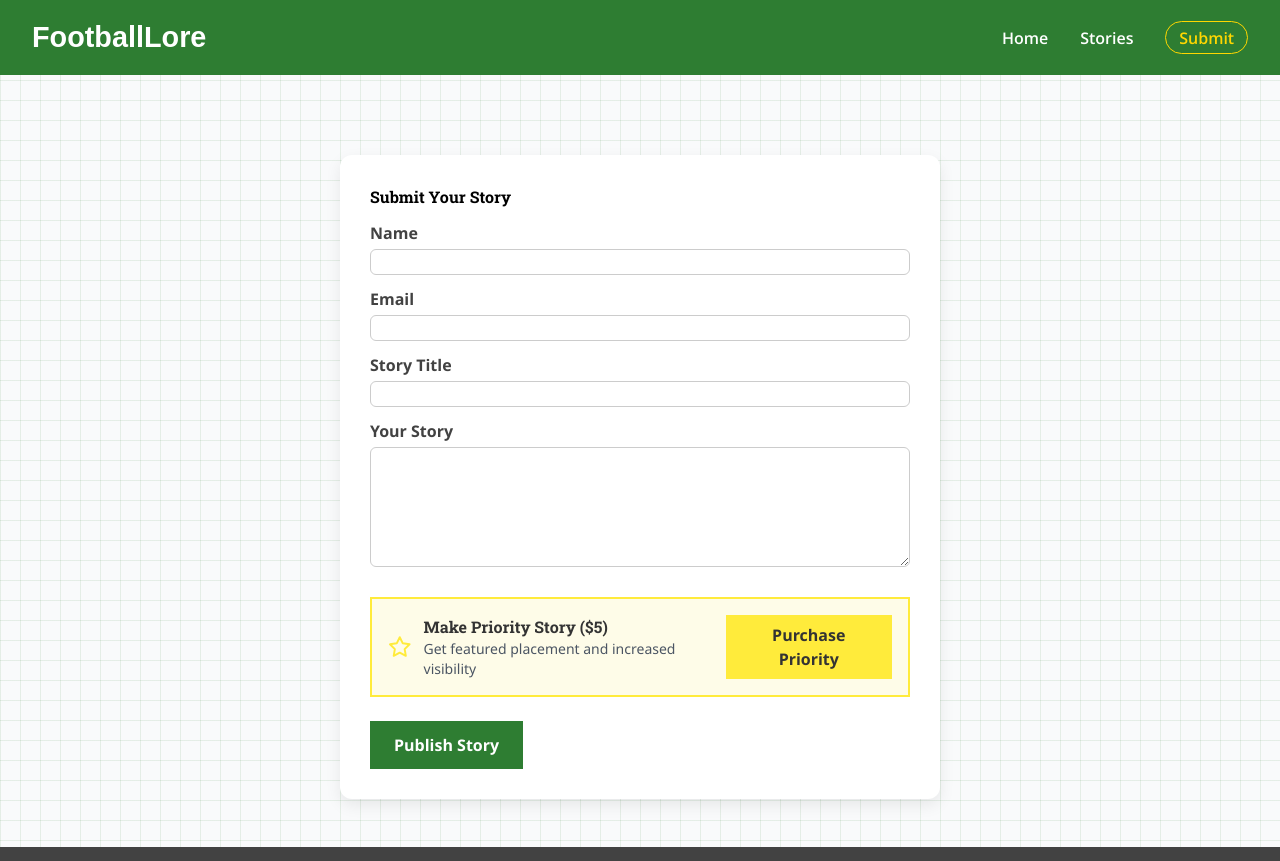
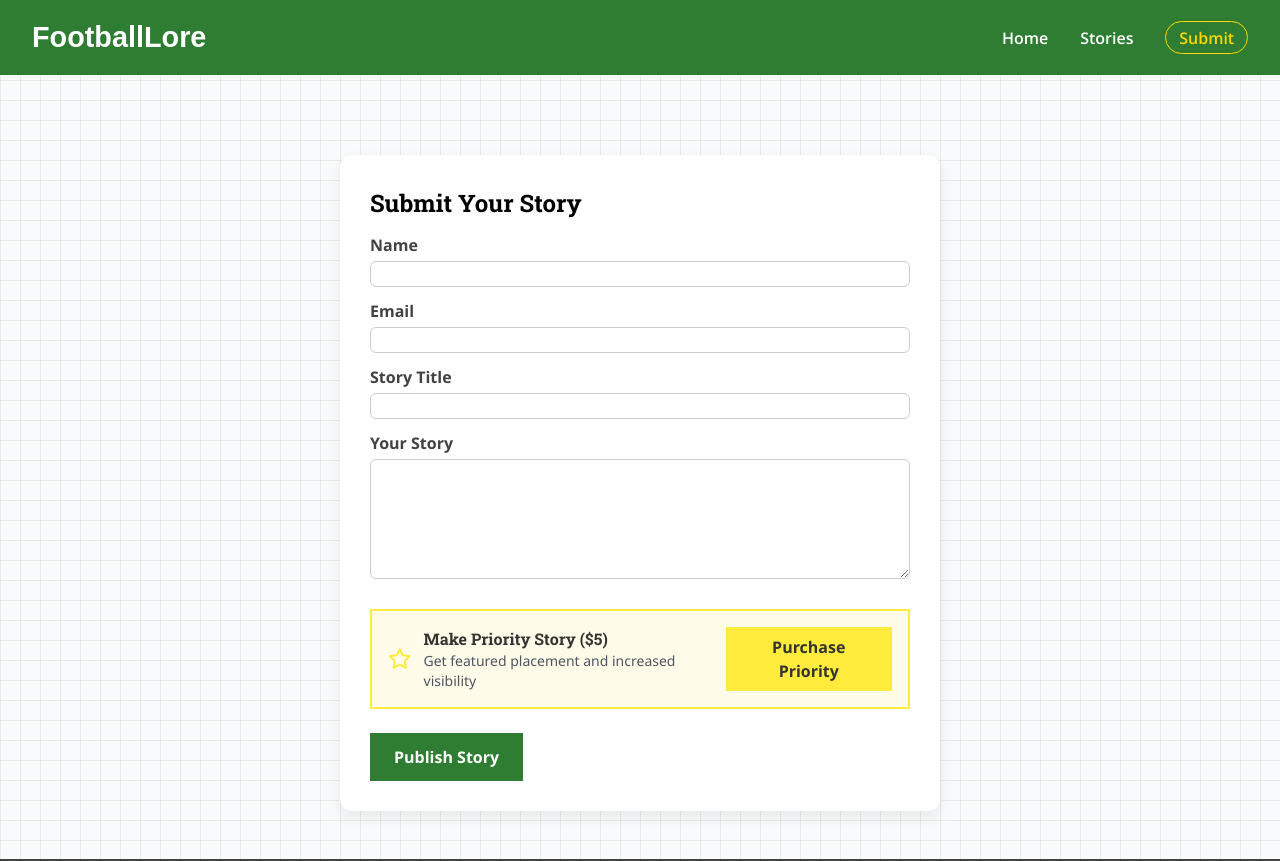
Before and after one commit to ishat005/footballlore-staging, a React (Vite) app: page /submit-story in a window 1280 px wide. Shown: the top 861 px of the page. Built offline with nearby package versions, Linux system fonts and the light colour scheme.

Commit message:
story form changes

```diff
--- a/src/pages/styles/SubmitStory.css
+++ b/src/pages/styles/SubmitStory.css
@@ -9,7 +9,7 @@
   font-family: 'Segoe UI', sans-serif;
 }
 
-h2{
+.form-container h2{
     font-size: 1.5rem;
 }
 
```
